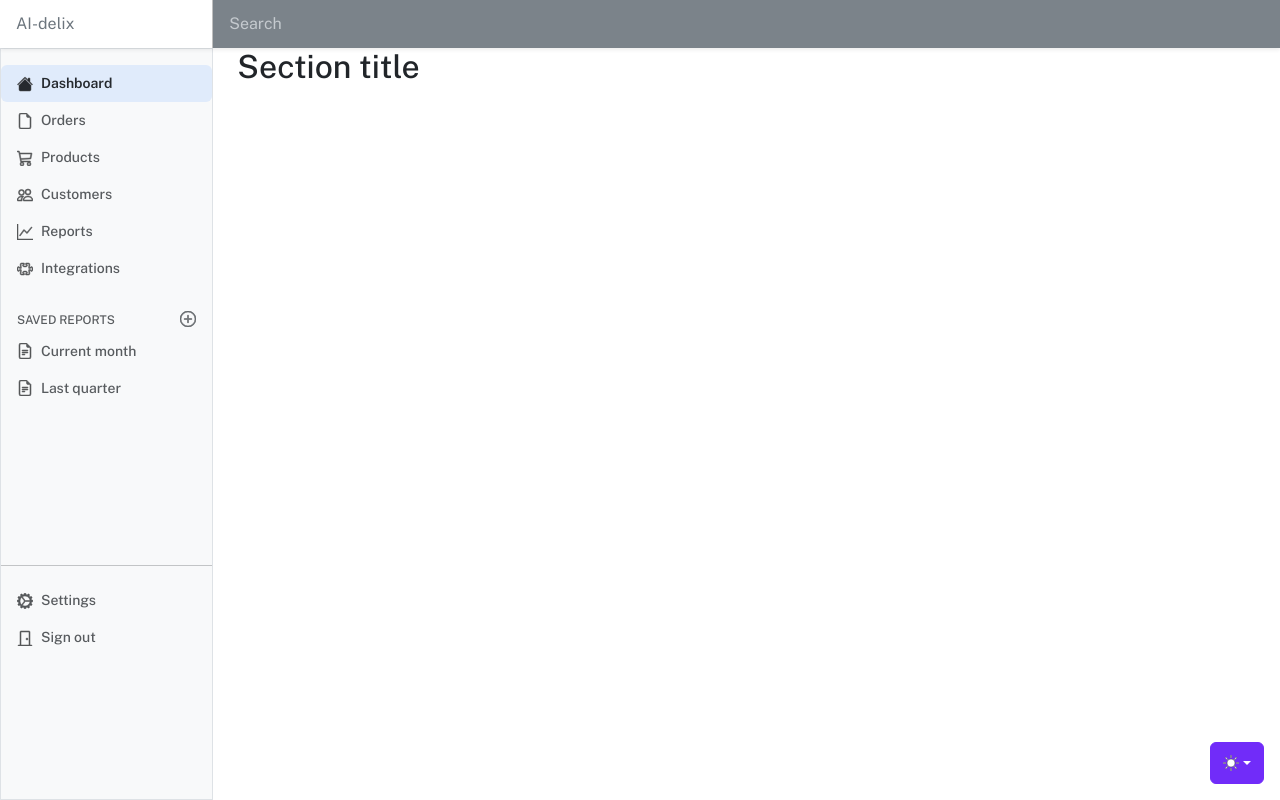
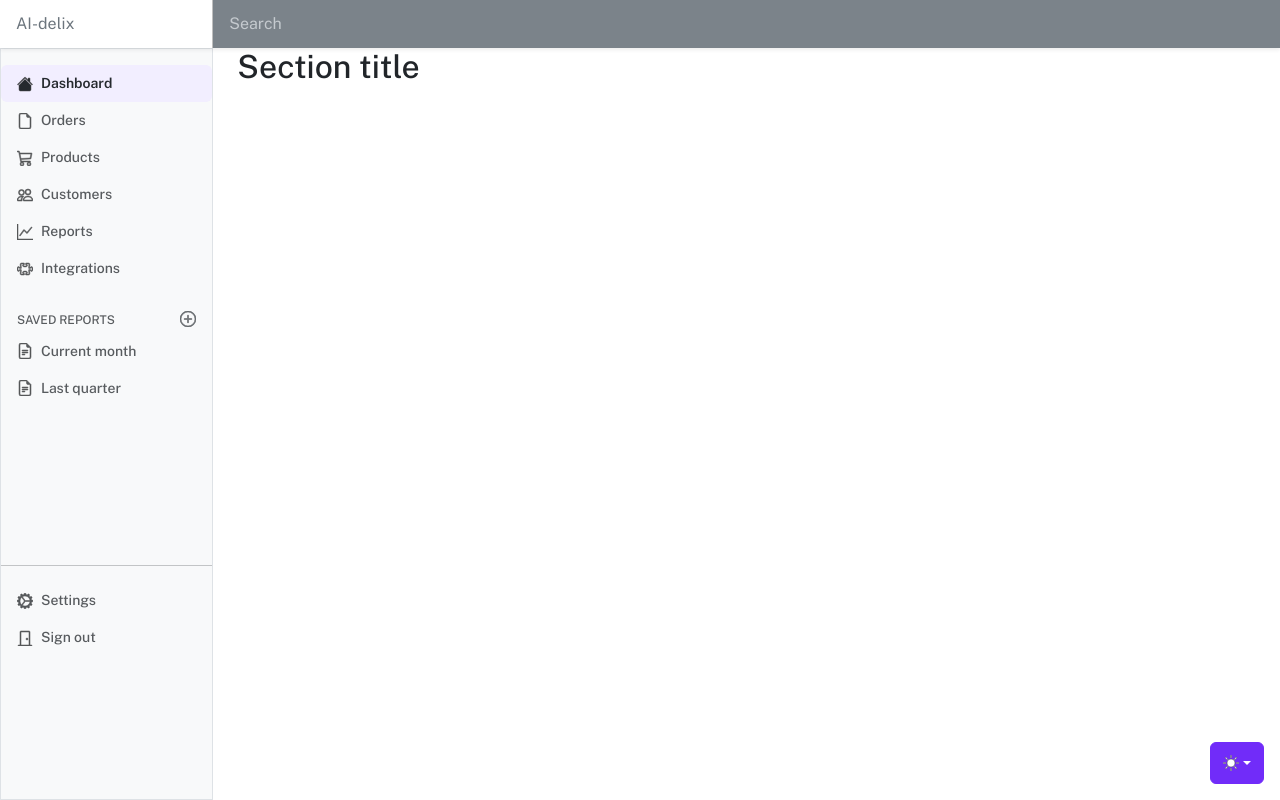
Before and after one commit to diixo/diixo-ai, a Django app: page /dashboard in a window 1280 px wide. Run offline with Django 5.2, Linux system fonts and the light colour scheme; some libraries are stand-ins or nearby versions.

Commit message:
dashboard.css: violet style

```diff
--- a/ui/app_main/static/app_main/css/dashboard.css
+++ b/ui/app_main/static/app_main/css/dashboard.css
@@ -52,6 +52,9 @@
 
   --brand-link: #0052cc;
   --brand-link-rgb: 0, 82, 204;
+
+  --brand-violet: #683CE8;
+  --brand-violet-rgb: 104, 60, 232;
 }
 
 
@@ -141,15 +144,15 @@ body {
 }
 
 .btn-main {
-  --bd-blue-bg: #5340ff;
-  --bd-blue-rgb: 83, 64, 255;
+  --bd-blue-bg: var(--brand-violet);
+  --bd-blue-rgb: var(--brand-violet-rgb);
   --bs-btn-font-weight: 500;
   --bs-btn-color: var(--bs-white);
   --bs-btn-bg: var(--bd-blue-bg);
   --bs-btn-border-color: var(--bd-blue-bg);
   --bs-btn-hover-color: var(--bs-white);
-  --bs-btn-hover-bg: #3532db;
-  --bs-btn-hover-border-color: #3532db;
+  --bs-btn-hover-bg: #5a23c8;
+  --bs-btn-hover-border-color: #5a23c8;
   --bs-btn-focus-shadow-rgb: var(--bd-blue-rgb);
   --bs-btn-active-color: var(--bs-btn-hover-color);
   --bs-btn-active-bg: #3532db;
@@ -199,14 +202,14 @@ main {
 .sidebar {
   --nav-item-radius: 6px;
   --nav-item-hover-bg: #f4f4f4;
-  --nav-item-active-bg: rgba(13, 110, 253, 0.1); /* bg-primary bg-opacity-10 */
-  --nav-item-active-color: var(--brand-blue);
+  --nav-item-active-bg: #F2EEFF; /* bg-primary bg-opacity-10 */
+  --nav-item-active-color: var(--brand-violet);
 
   --nav-indicator-width: 4px;
   --nav-indicator-height: 24px;
   --nav-indicator-offset: 8px;
   --nav-indicator-radius: 6px;
-  --nav-indicator-color: var(--brand-blue);
+  --nav-indicator-color: var(--brand-violet);
 
   /* Иконки пунктов остаются приглушённо-серыми независимо от состояния
      (active / hover), как в sidebar-github-menu-icon.html.
```
